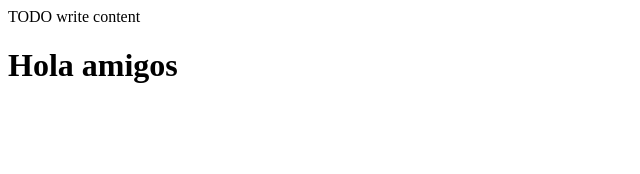
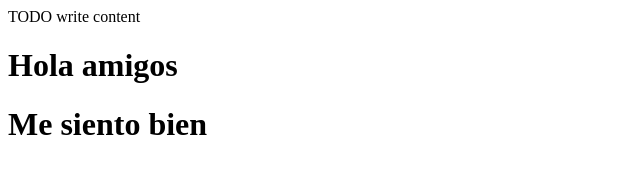
Before and after one commit to LuisRAnrrango/ControlVersionesFacturaci-n, a plain HTML site: page web/index.html in a window 1280 px wide. Shown: the whole page, without its empty margins (0-640 px from the left). Drawn offline with Linux system fonts and the light colour scheme.

Commit message:
mi cambio es me siento bien en index

```diff
--- a/web/index.html
+++ b/web/index.html
@@ -13,5 +13,6 @@ and open the template in the editor.
     <body>
         <div>TODO write content</div>
         <h1>Hola amigos</h1>
+        <h1>Me siento bien</h1>
     </body>
 </html>
```
